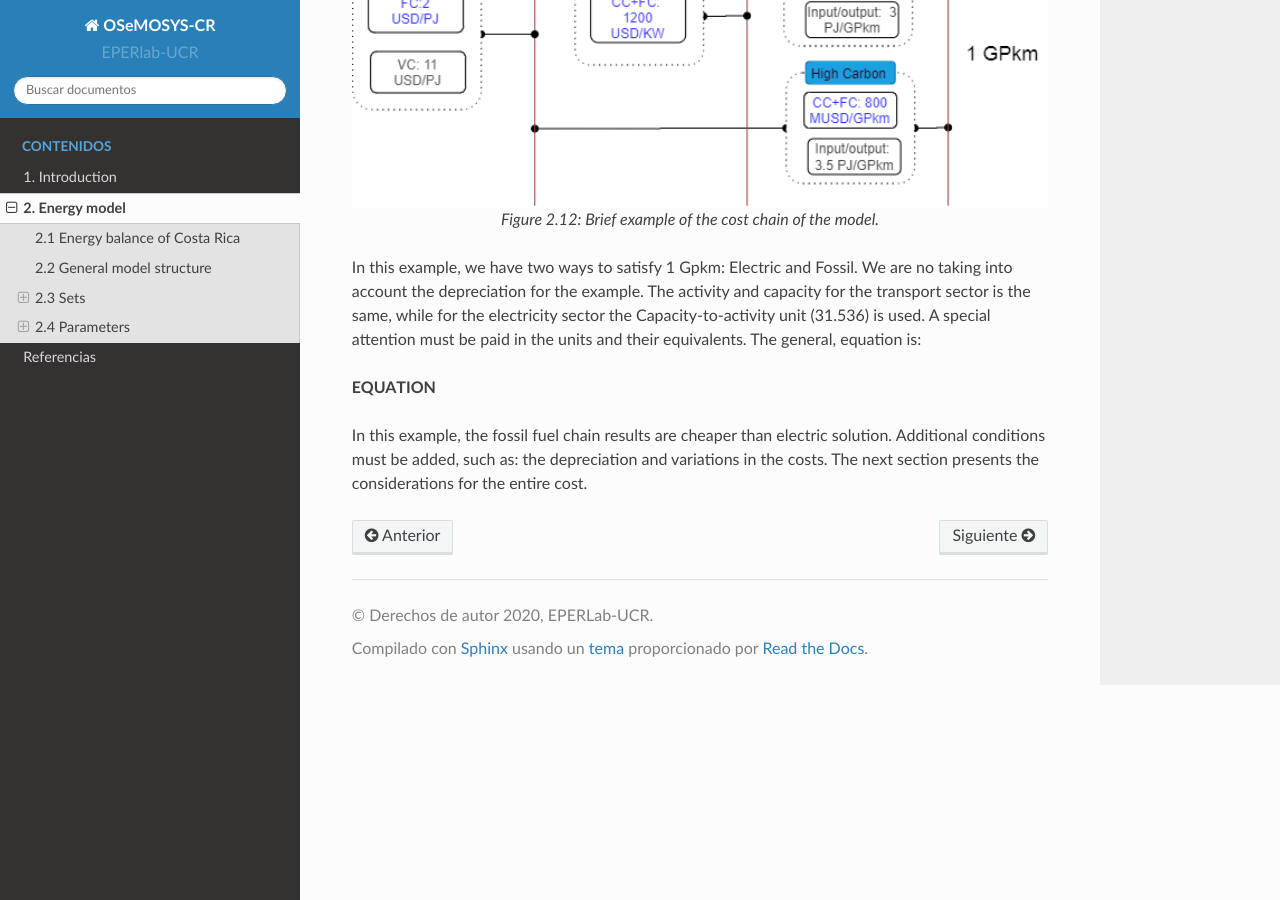
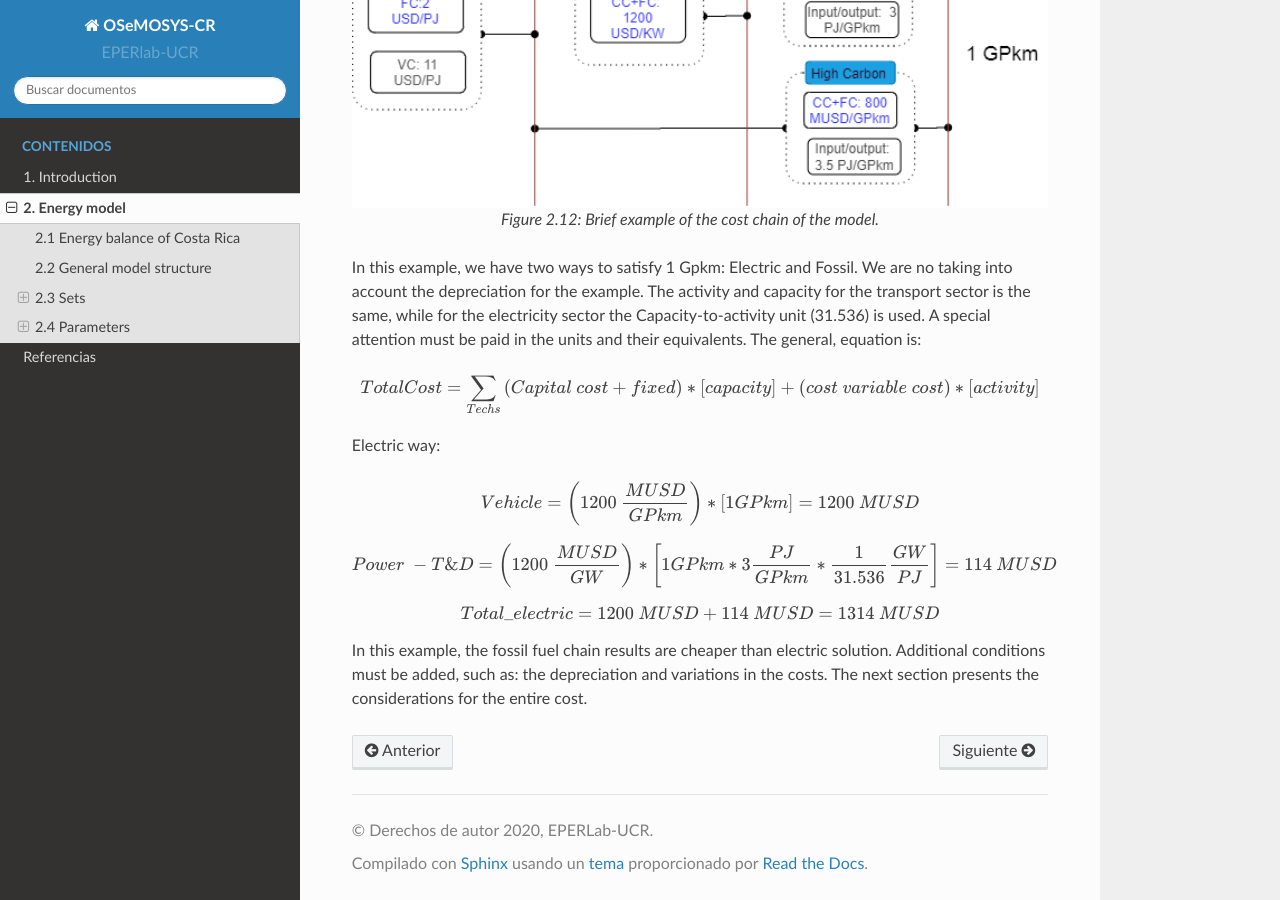
Before and after one commit to EPERLab/OSeMOSYS-CR, a Sphinx documentation site: the page built from docs/02EnergyModel.rst, in a window 1280 px wide and 900 px high, scrolled down 17922 px. Built offline with Sphinx 7.4.7 and the Read the Docs theme 2.0.0, drawn with Linux system fonts in a browser that asks for light colours; some of the changed text lies outside the part shown.

Commit message:
Update 02EnergyModel.rst

```diff
--- a/docs/02EnergyModel.rst
+++ b/docs/02EnergyModel.rst
@@ -512,7 +512,7 @@ In this case, the data corresponding to the current vehicles is assumed equal to
 
 .. math::
 
-   {\mathrm{LDV}}_{\mathrm{GSL}}\left(\mathrm{New}\right)\mathrm{=CR\ data\ estimated}\mathrm{*}\mathrm{KTH}\mathrm{-}\mathrm{ETSAP\ proportion}\mathrm{=1.33\ }\mathrm{\ (MJ/km)}
+   {\mathrm{LDV}}_{\mathrm{GSL}}\left(\mathrm{New}\right)\mathrm{=CR\ data\ estimated}\mathrm{*}\mathrm{KTH}\mathrm{-}\mathrm{ETSAP\ proportion}\mathrm{ =1.33\ }\mathrm{\ (MJ/km)}
 
 As the relation between distance and energy consumption is a control variable that combines the efficiency of technologies and the road system, the value will be kept constant. This is done considering that the efficiency of the technologies will improve, while the conditions of the system will decrease.
 
@@ -571,6 +571,22 @@ In order to understand the cost flow, that the model follows in order to satisfy
 
 In this example, we have two ways to satisfy 1 Gpkm: Electric and Fossil. We are no taking into account the depreciation for the example. The activity and capacity for the transport sector is the same, while for the electricity sector the Capacity-to-activity unit (31.536) is used.  A special attention must be paid in the units and their equivalents. The general, equation is:
 
-**EQUATION**
+.. math::
+
+   TotalCost=\sum_{Techs}{\left(Capital\ cost+fixed\right)*\left[capacity\right]+\left(cost\ variable\ cost\right)*[activity]}
+
+Electric way:
+
+.. math::
+
+   Vehicle=\left(1200\ \frac{MUSD}{GPkm}\right)*\left[1GPkm\right]=1200\ MUSD
+
+.. math::
+
+   Power\ -T\&D=\left(1200\ \frac{MUSD}{GW}\right)*\left[1GPkm*3\frac{PJ}{GPkm}*\frac{1}{\mathrm{31.536}}\frac{GW}{PJ}\right]=114\ MUSD
+
+.. math::
+
+   Total\_electric=1200\ MUSD+114\ MUSD=1314\ MUSD
 
 In this example, the fossil fuel chain results are cheaper than electric solution. Additional conditions must be added, such as: the depreciation and variations in the costs.  The next section presents the considerations for the entire cost.
```
